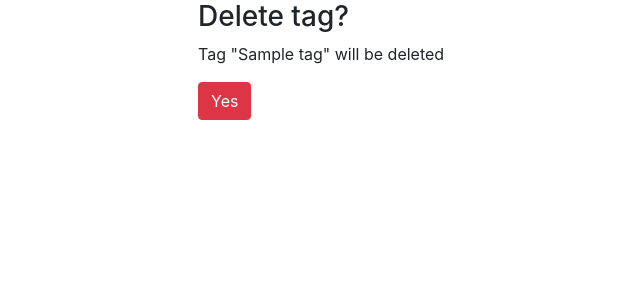
After one commit to ada-krav/to-do-list, a Django app: page /tags/1/delete in a window 1280 px wide. The commit adds this page. Shown: the top 300 px of the page, without its empty margins (137-777 px from the left). Run offline with Django 4.2, Linux system fonts and the light colour scheme; tables that the repository leaves empty hold one stand-in row (values such as "Sample post").

Commit message:
add tag delete view

```diff
--- /dev/null
+++ b/templates/todo/tag_confirm_delete.html
@@ -0,0 +1,10 @@
+{% extends "base.html" %}
+
+{% block content %}
+  <h3>Delete tag?</h3>
+  <p>Tag "{{ tag.name }}" will be deleted</p>
+  <form action="" method="post">
+    {% csrf_token %}
+    <input type="submit" value="Yes" class="btn btn-danger">
+  </form>
+{% endblock %}
--- a/templates/todo/tag_list.html
+++ b/templates/todo/tag_list.html
@@ -22,7 +22,7 @@
           </a>
         </td>
         <td>
-          <a href="#">
+          <a href="{% url 'todo:tag-delete' pk=tag.id %}">
             Delete
           </a>
         </td>
--- a/todo/url.py
+++ b/todo/url.py
@@ -1,11 +1,12 @@
 from django.urls import path
 
-from todo.views import TagListView, TagCreateView, TagUpdateView
+from todo.views import TagListView, TagCreateView, TagUpdateView, TagDeleteView
 
 urlpatterns = [
     path("tags/", TagListView.as_view(), name="tag-list"),
     path("tags/create/", TagCreateView.as_view(), name="tag-create"),
-    path("tags/<int:pk>/update/", TagUpdateView.as_view(), name="tag-update")
+    path("tags/<int:pk>/update/", TagUpdateView.as_view(), name="tag-update"),
+    path("tags/<int:pk>/delete", TagDeleteView.as_view(), name="tag-delete")
 ]
 
 
--- a/todo/views.py
+++ b/todo/views.py
@@ -22,3 +22,8 @@ class TagUpdateView(generic.UpdateView):
     model = Tag
     fields = "__all__"
     success_url = reverse_lazy("todo:tag-list")
+
+
+class TagDeleteView(generic.DeleteView):
+    model = Tag
+    success_url = reverse_lazy("todo:tag-list")
```
